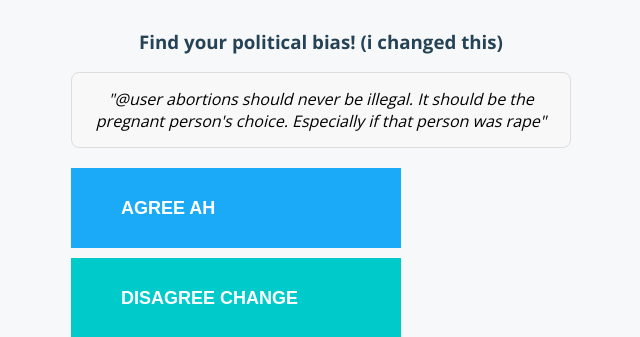
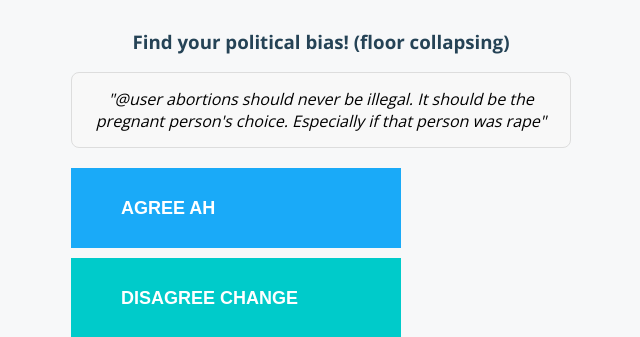
Before and after one commit to yashwanth-yasp/find-your-bias, a Flask app: page / in a window 1280 px wide. Shown: the top 337 px of the page, without its empty margins (319-959 px from the left). Run offline with Flask 3, Linux system fonts and the light colour scheme; some libraries are stand-ins or nearby versions.

Commit message:
ci-cd test:v2

```diff
--- a/vote/templates/index.html
+++ b/vote/templates/index.html
@@ -30,7 +30,7 @@
   <body>
     <div id="content-container">
       <div id="content-container-center">
-        <h3>Find your political bias! (i changed this)</h3>
+        <h3>Find your political bias! (floor collapsing)</h3>
 
         <!-- This block now displays a single line of text from tweets.txt -->
         {% if tweet %}
```
